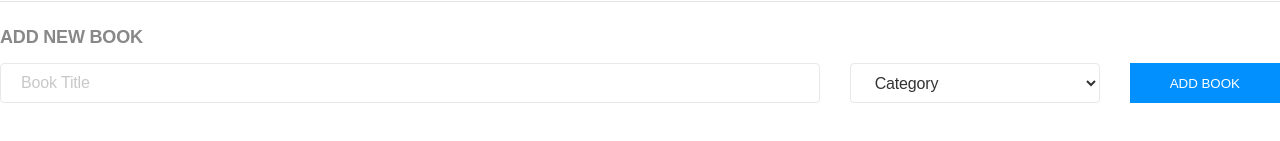
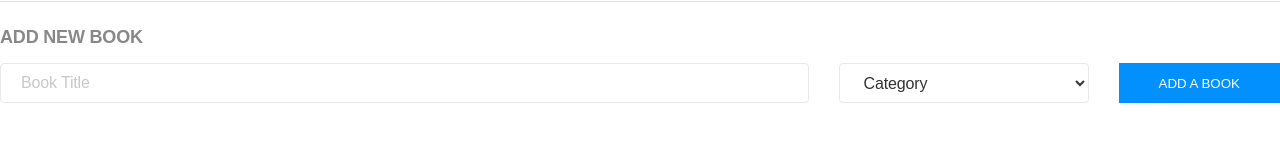
Before and after one commit to wintan1418/read, a React (Create React App) app: page / in a window 1280 px wide. Shown: the part 655-796 px from the top of the page. Built offline with nearby package versions, Linux system fonts and the light colour scheme.

Commit message:
update dependencies

```diff
--- a/src/containers/BookForm.js
+++ b/src/containers/BookForm.js
@@ -65,7 +65,7 @@ const BookForm = ({ createBook }) => {
           type="button"
           onClick={handleSubmit}
         >
-          ADD BOOK
+          ADD A BOOK
         </button>
       </form>
     </div>
```
